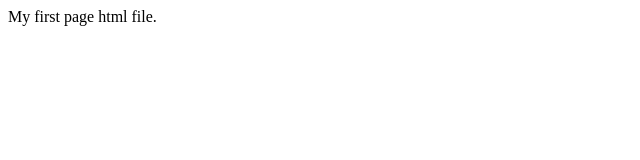
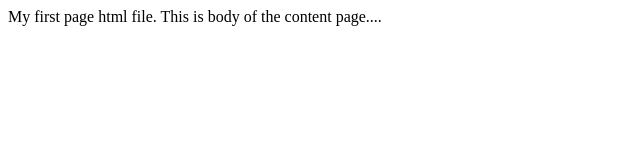
Before and after one commit to AmudhaDhanabal/samples, a plain HTML site: page myfirstpage.html in a window 1280 px wide. Shown: the whole page, without its empty margins (0-640 px from the left). Drawn offline with Linux system fonts and the light colour scheme.

Commit message:
On branch master 	modified:   myfirstpage.html

```diff
--- a/myfirstpage.html
+++ b/myfirstpage.html
@@ -1,3 +1,5 @@
 <html>
 My first page html file.
+
+<body>This is body of the content page....</body>
 </html>
```
